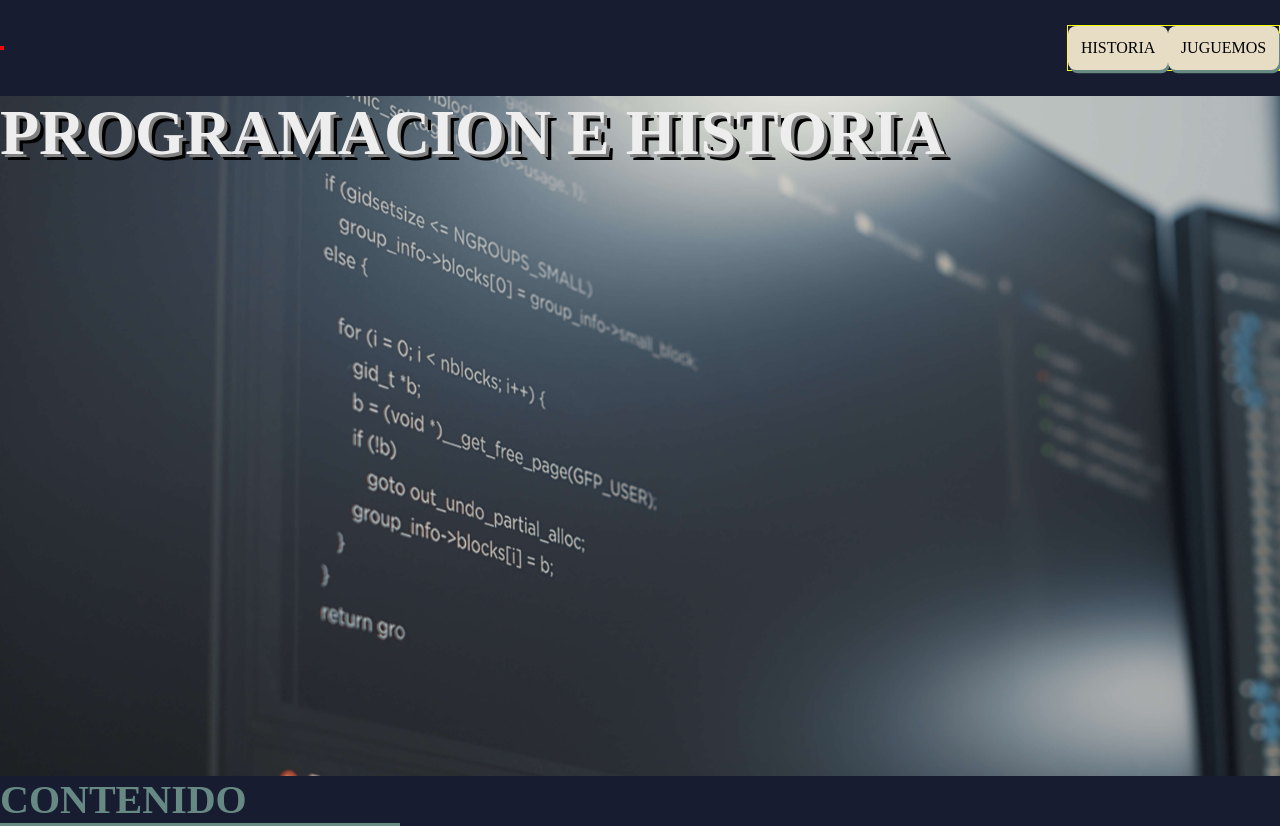
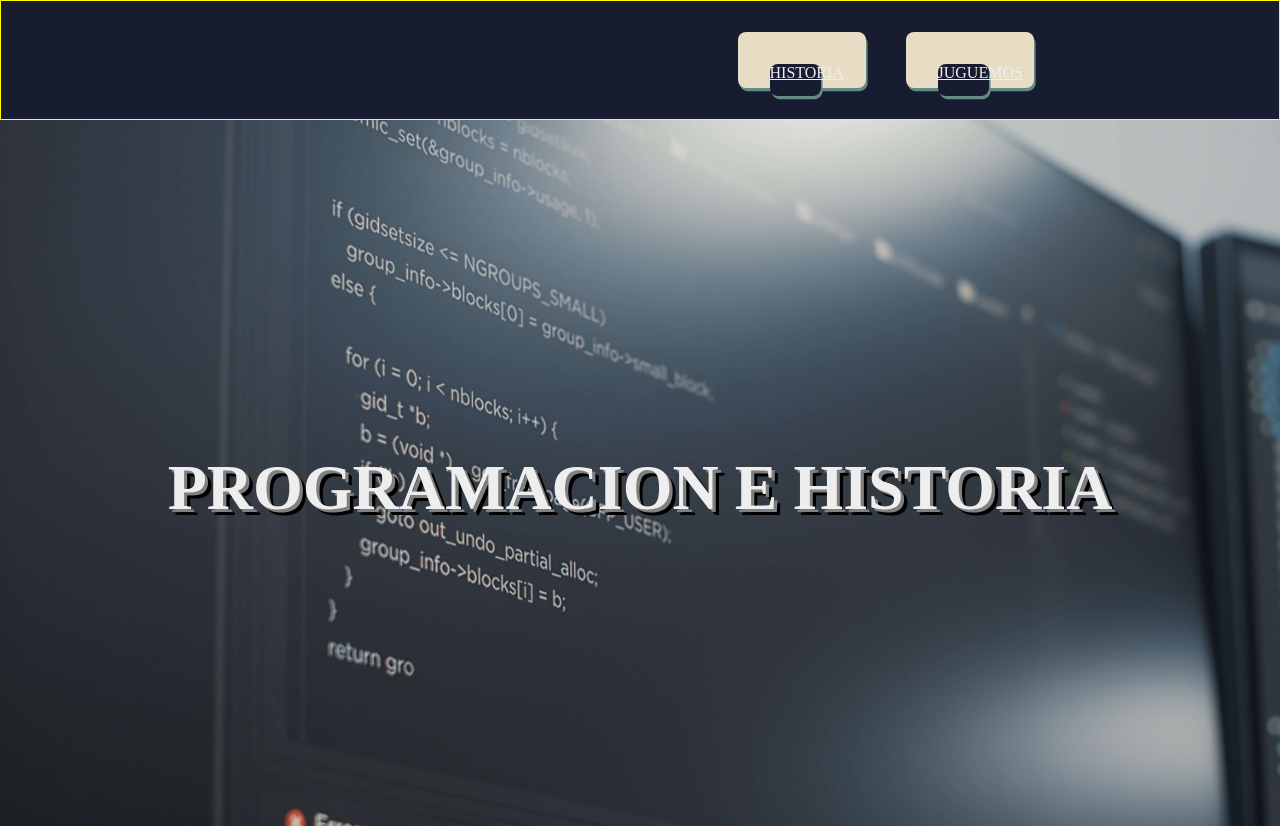
Before and after one commit to JavierBrola/Entrega-Javier-brola, a plain HTML site: page index.html in a window 1280 px wide. Shown: the top 826 px of the page. Drawn offline with Linux system fonts and the light colour scheme.

Commit message:
Primer GIT

```diff
--- a/index.html
+++ b/index.html
@@ -4,36 +4,40 @@
     <meta charset="UTF-8">
     <meta http-equiv="X-UA-Compatible" content="IE=edge">
     <meta name="viewport" content="width=device-width, initial-scale=1.0">
-    <title style="display: none;">
+    <title>
         Proyecto-final
     </title>
     <link rel="stylesheet" href="./style.css">
 </head>
 <body>
-    <header>
+    <nav>
         <section class="veo">
-            <div class="afuera"><div class="adentro"></div></div>
-
-            <div class="afuera"><div class="adentro"></div></div>
         </section>
 
-        <nav>
-            <h2>
-                HISTORIA
-            </h2>
+        <ul>
+            <li>
+                <a href="">
+                    HISTORIA
+                </a>
+            </li>
 
-            <h2>
-                JUGUEMOS
-            </h2>
-        </nav>
+            <li>
+                <a href="">
+                    JUGUEMOS
+                </a>
+            </li>
+        </ul>
+    </nav>
+
+    <header>
+        <h1>
+            PROGRAMACION E HISTORIA
+        </h1>
     </header>
+
+
+
     <main>
-        <section class="titulo">
-            <h1>
-                PROGRAMACION E HISTORIA
-            </h1>
-        </section>
-
         <h3>
             CONTENIDO
         </h3>
--- a/style.css
+++ b/style.css
@@ -2,73 +2,45 @@
     margin: 0;
     padding: 0;
     box-sizing: border-box;
+    list-style: none;
 }
 
 body{
     background-color: rgb(24, 28, 48);
-    width: 100%;
-}
-
-header{
-    display: flex;
-    justify-content: space-between;
-    align-items: center;
-    width: 100%;
-    height: 6rem;
-    width: 100%;
-}
-
-.veo{
-    border: 2px solid red;
 }
 
 nav{
     display: flex;
     border: 1px solid yellow;
     justify-content: space-around;
+    align-items: center;
+    height: 15vh;
 }
 
-h2{
+ul{
+    display: flex;
+    gap: 2.5rem;
+    align-items: center;
+}
+
+li{
+    height: 3.5rem;
+    width: 8rem;
+    display: flex;
     background-color: rgb(230, 221, 196);
     border-radius: 0.5rem;
-    padding: 0.8rem;
-    font-size: 1rem;
     font-weight: 400;
     box-shadow: 0.1rem 0.2rem 0 rgb(103, 137, 131);
 }
 
-.afuera{
-    width: 30%;
-    height: 45%;
-    background-color: rgb(240, 233, 210);
-    justify-content: center;
-    align-items: center;
-    border-radius: 0.5rem;
-}
-
-.adentro{
-    background-color: rgb(73, 85, 121);
-    width: 85%;
-    height: 65%;
-    border-radius: 0.2rem;
-}
-
-
-
-
-main{
-    width: 100vw;
-    flex-direction: column;
-    align-items: center;
-}
-
-.titulo{
+header{
+    height: 92vh;
+    display: flex;
     background-image: url(./assets/imagenes/codigo.jpg);
+    background-attachment: fixed;
     background-size: cover;
     justify-content: center;
     align-items: center;
-    width: 100%;
-    height: 85vh;
 }
 
 h1{
@@ -77,27 +49,42 @@ h1{
     text-shadow: 0.2rem 0.2rem 0 grey, 0.4rem 0.4rem 0 black;
 }
 
+main{
+    display: flex;
+    flex-direction: column;
+}
+
 h3{
     font-size: 2.5rem;
     color: rgb(103, 137, 131);
+    text-align: center;
 }
 
+/*
+//-------------------------------------
+//----------PAGINA 1-------------------
+//------------------------------------- */
+
+
 .enlases{
+    display: flex;
     height: 130vh;
-    width: 100%;
     justify-content: space-around;
     align-items: center;
+
 }
 
 .caja{
+    display: flex;
     width: 30vw;
     height: 80vh;
     flex-direction: column;
     align-items: center;
     background-color: rgb(230, 221, 196);
     justify-content: space-between;
-    border: 0.5rem solid rgb(103, 137, 131);
+    border: 0.4rem solid rgb(103, 137, 131);
     box-sizing: content-box;
+    text-align: center;
 }
 
 img{
@@ -124,12 +111,14 @@ a{
 */
 
 footer{
+    display: flex;
     height: 30vh;
     background-color: rgb(103, 137, 131);
     width: 100%;
 }
 
 .f1{
+    display: flex;
     width: 50%;
     align-items: center;
 }
@@ -146,6 +135,7 @@ h4{
 }
 
 .f2{
+    display: flex;
     width: 50%;
     align-items: center;
     justify-content: end;
```
